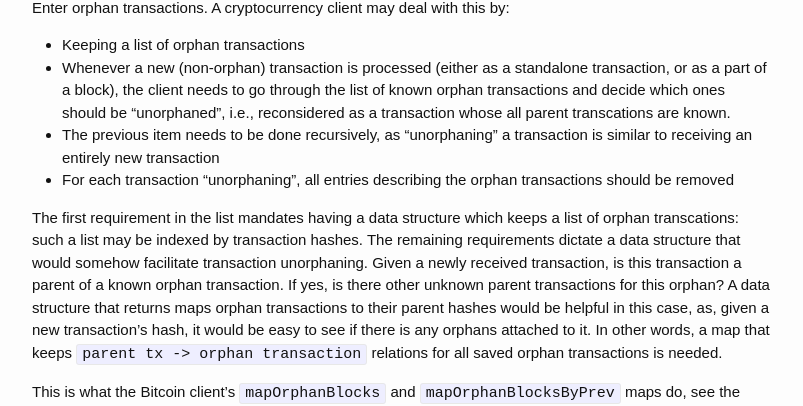
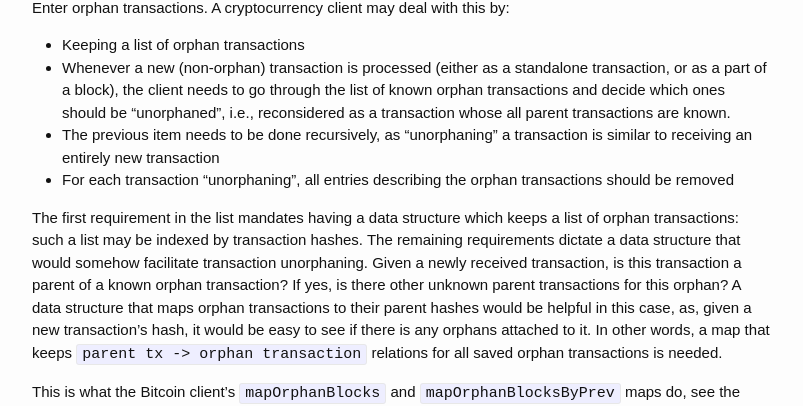
Before and after one commit to CryptoServices/cryptoservices.github.io, a Jekyll site: the page built from _posts/2018-12-14-bitcoin-orphan-TX-CVE.md, in a window 1280 px wide and 1400 px high, scrolled down 453 px. Shown: the part 201-607 px from the top of the window, without its empty margins (238-1041 px from the left). Built offline with Jekyll 4.4.1, drawn with Linux system fonts in a browser that asks for light colours; some of the changed text lies outside the part shown.

Commit message:
fixing some typos and grammar

```diff
--- a/_posts/2018-12-14-bitcoin-orphan-TX-CVE.md
+++ b/_posts/2018-12-14-bitcoin-orphan-TX-CVE.md
@@ -16,11 +16,11 @@
 Enter orphan transactions. A cryptocurrency client may deal with this by:
 
 * Keeping a list of orphan transactions
-* Whenever a new (non-orphan) transaction is processed (either as a standalone transaction, or as a part of a block), the client needs to go through the list of known orphan transactions and decide which ones should be "unorphaned", i.e., reconsidered as a transaction whose all parent transcations are known.
+* Whenever a new (non-orphan) transaction is processed (either as a standalone transaction, or as a part of a block), the client needs to go through the list of known orphan transactions and decide which ones should be "unorphaned", i.e., reconsidered as a transaction whose all parent transactions are known.
 * The previous item needs to be done recursively, as "unorphaning" a transaction is similar to receiving an entirely new transaction
 * For each transaction "unorphaning", all entries describing the orphan transactions should be removed
 
-The first requirement in the list mandates having a data structure which keeps a list of orphan transcations: such a list may be indexed by transaction hashes. The remaining requirements dictate a data structure that would somehow facilitate transaction unorphaning. Given a newly received transaction, is this transaction a parent of a known orphan transaction. If yes, is there other unknown parent transactions for this orphan? A data structure that returns maps orphan transactions to their parent hashes would be helpful in this case, as, given a new transaction's hash, it would be easy to see if there is any orphans attached to it.  In other words, a map that keeps `parent tx -> orphan transaction` relations for all saved orphan transactions is needed.
+The first requirement in the list mandates having a data structure which keeps a list of orphan transactions: such a list may be indexed by transaction hashes. The remaining requirements dictate a data structure that would somehow facilitate transaction unorphaning. Given a newly received transaction, is this transaction a parent of a known orphan transaction? If yes, is there other unknown parent transactions for this orphan? A data structure that maps orphan transactions to their parent hashes would be helpful in this case, as, given a new transaction's hash, it would be easy to see if there is any orphans attached to it.  In other words, a map that keeps `parent tx -> orphan transaction` relations for all saved orphan transactions is needed.
 
 This is what the Bitcoin client's `mapOrphanBlocks` and `mapOrphanBlocksByPrev` maps do, see the [source code](https://github.com/bitcoin/bitcoin/blob/v0.6.0/src/main.cpp#L170)  for Bitcoin 0.6.0 relevant to the attacks discussed in this post. In particular:
 
@@ -49,7 +49,7 @@
   <img src="/images/bitcoin-orphan-tx-cve/orphans-0.png" width="700" title="hover text">
 </p>
 
-Given the `mapOrphanTransactionByPrev` map, when a new transaction arrives and is accepted to the mempool, it is now easy to look up what orphan transactions depend on it. Suppose that `orphan-tx-hash_3` (colored in red on the picture) is currently stored as orphan. Now assume its parent transaction `parent-tx-hash_2` arrives and is deemed to be valid. Since `orphan-tx-hash_3` depends only on `parent-tx-hash_2`, it can be unorphaned and erased from the orphan memory store. Now `orphan-tx-hash_3` is regarded as a new transaction that may unorphan other orphan transcations. The recursive unorphaning algorithm implemented in a form of a loop is [here](https://github.com/bitcoin/bitcoin/blob/v0.6.0/src/main.cpp#L2541).
+Given the `mapOrphanTransactionByPrev` map, when a new transaction arrives and is accepted to the mempool, it is now easy to look up what orphan transactions depend on it. Suppose that `orphan-tx-hash_3` (colored in red on the picture) is currently stored as orphan. Now assume its parent transaction `parent-tx-hash_2` arrives and is deemed to be valid. Since `orphan-tx-hash_3` depends only on `parent-tx-hash_2`, it can be unorphaned and erased from the orphan memory store. Now `orphan-tx-hash_3` is regarded as a new transaction that may unorphan other orphan transactions. The recursive unorphaning algorithm implemented in a form of a loop is [here](https://github.com/bitcoin/bitcoin/blob/v0.6.0/src/main.cpp#L2541).
 
 With such orphan handling mechanism in place, let's discuss the issues that can arise with it.
 
@@ -127,4 +127,4 @@
 
 **TL;DR**: Handling orphan transaction in coin clients is fertile ground for memory/CPU exhaustion attacks, since getting victim nodes to store orphan
 transactions comes at no cost. See [this](https://bitcointalk.org/index.php?topic=23266.0) related discussion on DoS vectors on orphan blocks. Care should
-be exercised when storing and processing data maps coming from peers, especially if the sending peers do not pay fees or do not need to a PoW for the data to be processed. Finally,  limiting a data store's size for memory exhaustion DoS mitigation can be done by introducing a data entry ejection policy. However, ejecting entries leads to a (possibly) unintended consequence of legitimate data entry being erased. As shown by CVE-2012-3789, Denial of Service attacks easily sneak into apps.
+be exercised when storing and processing data maps coming from peers, especially if the sending peers do not pay fees or do not need a PoW for the data to be processed. Finally,  limiting a data store's size for memory exhaustion DoS mitigation can be done by introducing a data entry ejection policy. However, ejecting entries leads to a (possibly) unintended consequence of legitimate data entry being erased. As shown by CVE-2012-3789, Denial of Service attacks easily sneak into apps.
```
Also changed, not shown: other parts of _posts/2018-12-14-bitcoin-orphan-TX-CVE.md (+3 -3 lines).
